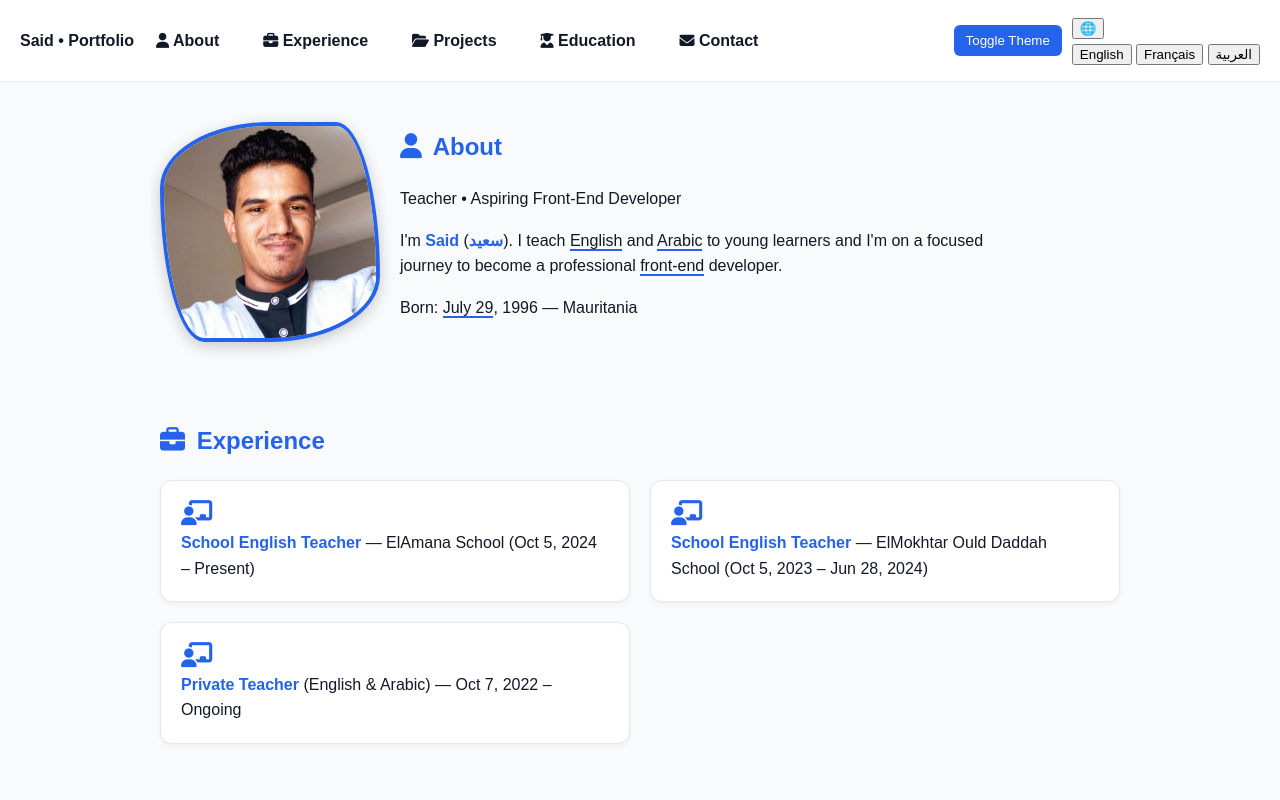
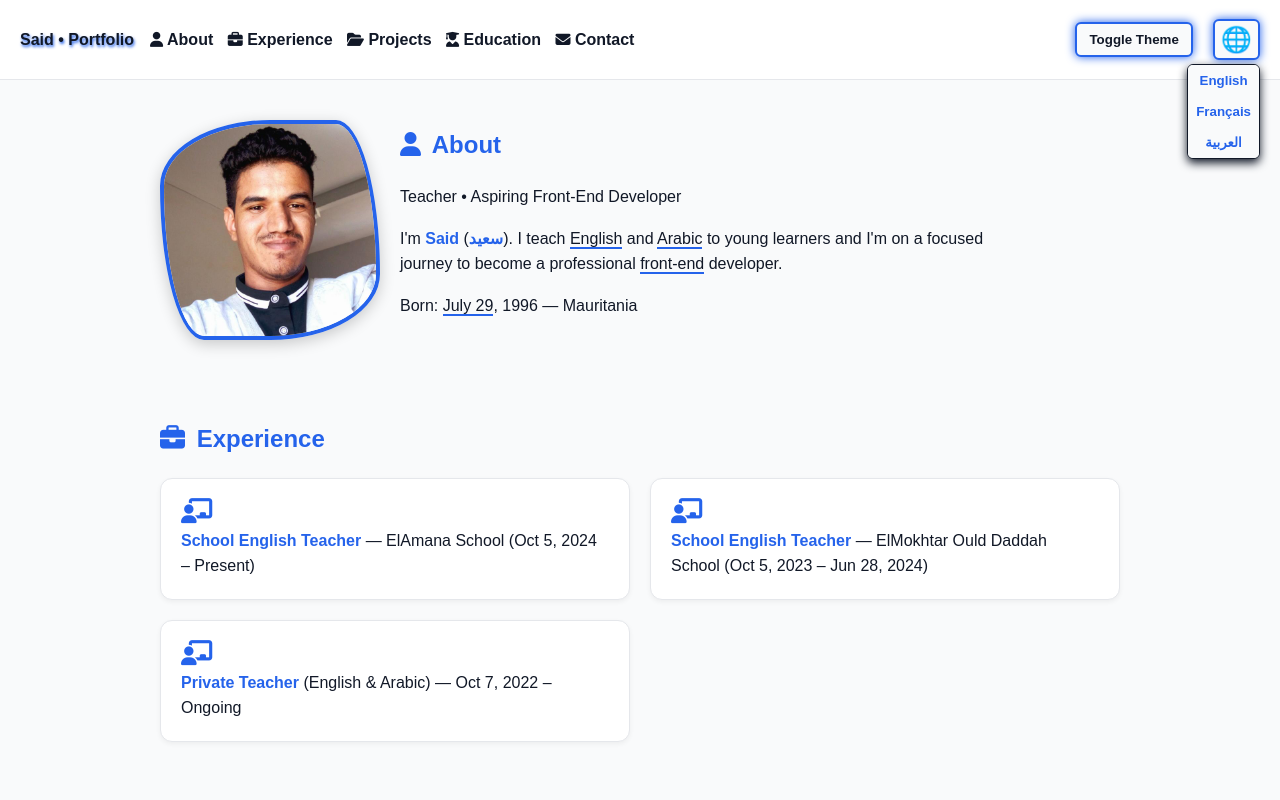
Before and after one commit to SaidElHachmy/SaidElhachmy.github.io, a plain HTML site: page index.html in a window 1280 px wide. Both pictures are taken after a click on the button "Select language". Shown: the top 800 px of the page. Drawn offline with Linux system fonts and the light colour scheme.

Commit message:
Update style.css
Styling the languages button

```diff
--- a/style.css
+++ b/style.css
@@ -41,13 +41,19 @@ header {
   gap: 10px;
 }
 
-.brand { font-weight: 700; }
+.brand {
+    font-weight: 700;
+    color: var(--text-color);
+    text-shadow: 1px 2px 3px var(--accent-color);
+}
 
 .menu-toggle {
   display: none;
-  background: var(--accent-color);
-  color: white;
-  border: none;
+  background-color: var(--bg-color);
+  color: var(--text-color);
+  font-weight: bold;
+  border: 2px solid var(--accent-color);
+  box-shadow: 0 0 10px var(--accent-color);
   padding: 8px 12px;
   border-radius: 6px;
   cursor: pointer;
@@ -55,7 +61,7 @@ header {
 
 nav {
   display: flex;
-  gap: 20px;
+  gap: 2.5px;
   flex-wrap: wrap;
   transition: max-height 0.3s ease;
 }
@@ -64,7 +70,7 @@ nav a {
   color: var(--text-color);
   text-decoration: none;
   font-weight: 600;
-  padding: 8px 12px;
+  padding: 4px 6px;
   border-radius: 6px;
   transition: background 0.3s, color 0.3s;
 }
@@ -73,20 +79,64 @@ nav a {
 
 nav a:hover {
   background: var(--accent-color);
-  color: white;
+  color: var(--text-color);
 }
 
 
 
 button.theme-toggle {
-  background: var(--accent-color);
-  color: white;
-  border: none;
+  background-color: var(--bg-color);
+  color: var(--text-color);
+  font-weight: bold;
+  border: 2px solid var(--accent-color);
   padding: 8px 12px;
+  box-shadow: 0 0 10px var(--accent-color);
   border-radius: 6px;
   cursor: pointer;
   margin-left: auto;
 }
+
+#enMenu{
+    background-color: var(--bg-color);
+    color:var(--accent-color);
+    cursor: pointer;
+}
+
+
+#enMenu:hover{
+    background-color: var(--text-color);
+    color: var(--bg-color);
+    box-shadow: 0 0 10px var(--text-color);
+}
+
+
+
+#frMenu{
+    background-color: var(--bg-color);
+    color:var(--accent-color);
+    cursor: pointer;
+}
+#frMenu:hover{
+    background-color: var(--text-color);
+    color: var(--bg-color);
+    box-shadow: 0 0 10px var(--text-color);
+}
+
+
+#arMenu{
+    background-color: var(--bg-color);
+    color:var(--accent-color);
+    cursor: pointer;
+}
+#arMenu:hover{
+    background-color: var(--text-color);
+    color: var(--bg-color);
+    box-shadow: 0 0 10px var(--text-color);
+}
+
+
+
+
 
 section {
   max-width: 1000px;
@@ -95,7 +145,7 @@ section {
   scroll-margin-top: var(--header-height);
 }
 
-h1, h2 {
+h1, h2, h3, h4 {
   margin-top: 0;
   color: var(--accent-color);
 }
@@ -152,7 +202,7 @@ footer {
   text-align: center;
   padding: 20px;
   background: var(--card-bg);
-  border-top: 1px solid var(--card-border);
+
   font-size: 0.9em;
   color: #6b7280;
   transition: background 0.3s, border 0.3s;
@@ -174,7 +224,7 @@ i{
     color: var(--accent-color);
     margin-right: 5px;
 
-    font-size: 25px;
+
 
 }
 
@@ -356,4 +406,57 @@ i{
   nav.show { display: flex; }
   .menu-toggle { display: block; }
   .theme-toggle { margin-left: 0; }
-                              }
+}
+
+
+
+/* Language switcher styles */
+.lang-switcher {
+  position: relative;
+  display: inline-block;
+  margin-left: 10px;
+}
+
+.lang-btn {
+  background-color: var(--bg-color);
+  color: var(--text-color);
+  border: 2px solid var(--accent-color);
+  box-shadow: 0 0 10px var(--accent-color);
+  padding: 4px 6px;
+  font-size: 25px;
+  border-radius: 6px;
+  cursor: pointer;
+}
+
+.lang-menu {
+  display: none;
+  position: absolute;
+  top: 110%;
+  margin: auto auto;
+  right: 0;
+
+  background: var(--bg-color);
+  border: 1px solid var(--text-color);
+  border-radius: 6px;
+  box-shadow: 0 4px 10px var(--text-color);
+  overflow: hidden;
+  z-index: 1000;
+}
+
+.lang-menu button {
+  display: block;
+
+  width: 100%;
+  padding: 8px 8px;
+  background-color: var(--bg-color);
+  border: none;
+  text-align: center;
+  cursor: pointer;
+  font-weight: 600;
+  transition: background 0.3s;
+}
+
+.lang-menu button:hover {
+  background: var(--accent-color);
+  color: white;
+}
```
